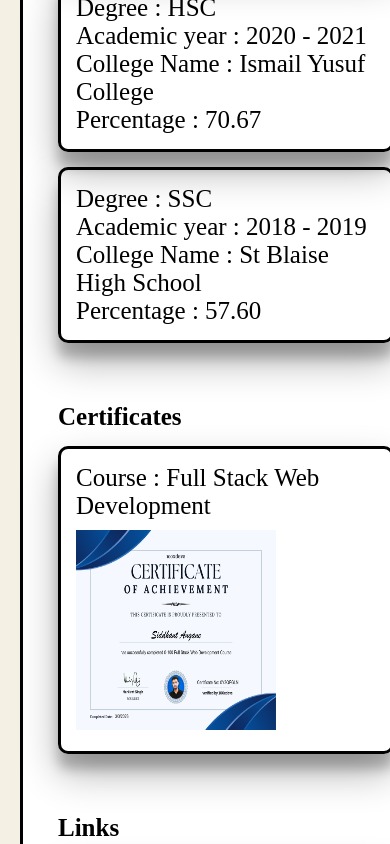
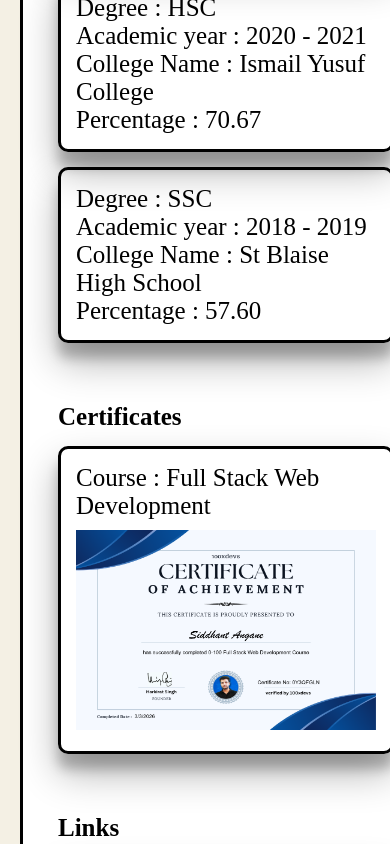
Before and after one commit to sidd19898/Potfolio, a React (Vite) app: page / in a window 390 px wide. Shown: the part 3206-4050 px from the top of the page. Built offline with nearby package versions, Linux system fonts and the light colour scheme.

Commit message:
This is a miner update

```diff
--- a/src/App.css
+++ b/src/App.css
@@ -216,8 +216,8 @@ a:hover{
 }
 
 .cohort{
-  height: 200px;
-  width: 200px;
+  height: 622px;
+  width: 622px;
   margin-top: 10px;
 }
 
@@ -323,4 +323,9 @@ height: 1000px;
 .space{
   margin-top: 20px;
 }
+
+.cohort{
+  width: 300px;
+  height: 200px;
 }
+}
```
